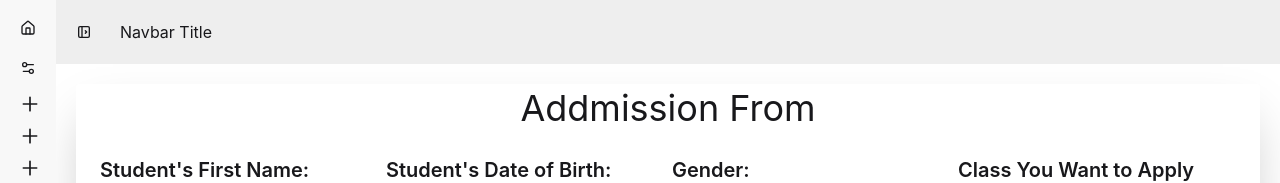
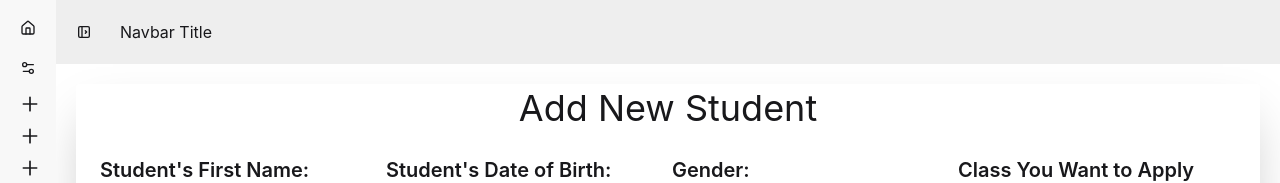
Before and after one commit to salararain/School-management-system, a React (Vite) app: page /addnewstudent in a window 1280 px wide. Shown: the top 183 px of the page. Built offline with nearby package versions, Linux system fonts and the light colour scheme.

Commit message:
change Heading of Add new student

```diff
--- a/src/pages/AddNewStudent.jsx
+++ b/src/pages/AddNewStudent.jsx
@@ -73,7 +73,10 @@ const AddNewStudent = ({ editData, seteditData, editIndex, SeteditIndex }) => {
   return (
     <div className="w-[100%] h-[full] flex justify-center items-center">
       <div className="w-[100%] h-auto  p-1 m-1 shadow-2xl m-1 rounded bg-transparent backdrop-blur-3xl">
-        <h1 className="text-center text-4xl">Addmission From</h1>
+        <h1
+         className="text-center text-4xl">
+          {editIndex !== null ? "Update Student Informattion" : "Add New Student"}
+         </h1>
         <form onSubmit={onSubmitForm}>
           <div className="grid grid-cols-4 m-4  max-[1200px]:grid-cols-3 max-[800px]:grid-cols-2 max-[450px]:grid-cols-1">
 
```
